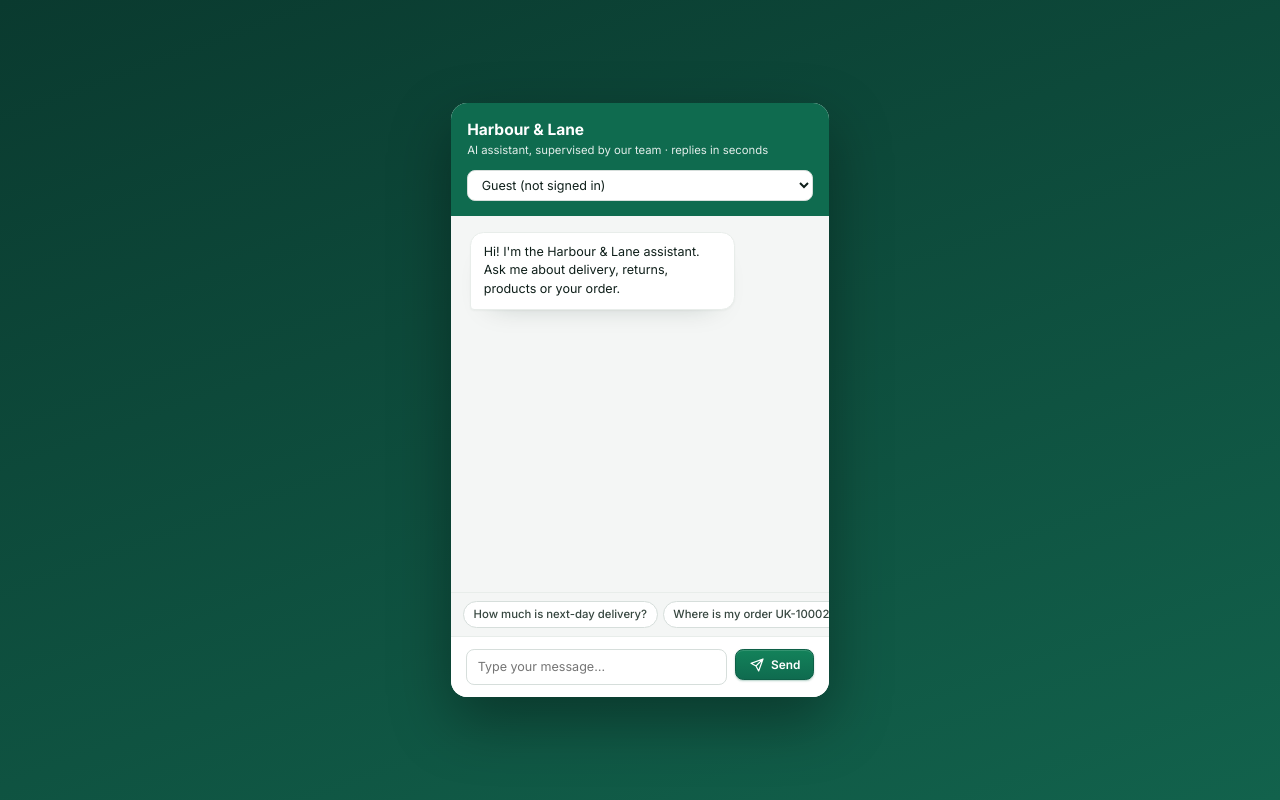
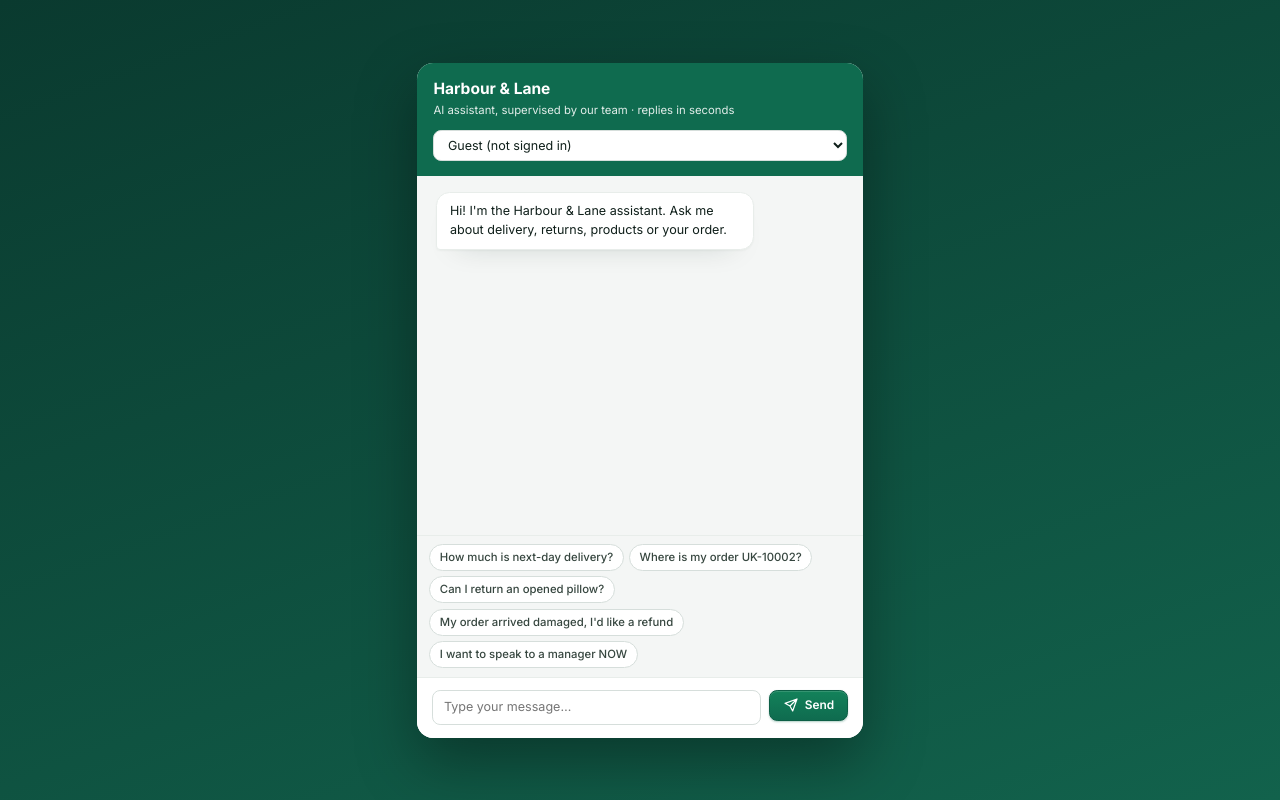
Before and after one commit to khizerabbas01/cadral-ai-ops-agent, a plain HTML site: page frontend/index.html in a window 1280 px wide. Both pictures are taken after a click on the link "Open the customer chat demo". Drawn offline with Linux system fonts and the light colour scheme.

Commit message:
Show every suggestion in the customer chat
The five suggested messages sat in one row that scrolled sideways with
no visible cue, so only the first two could be seen: the refund and the
"speak to a manager" examples were hidden. The row now wraps, and the
chat panel is a little wider and taller so two suggestions fit side by
side on a desktop screen.

Co-Authored-By: Claude Fable 5.2 <noreply@anthropic.com>

```diff
--- a/frontend/assets/styles.css
+++ b/frontend/assets/styles.css
@@ -307,14 +307,15 @@ iframe.report { width: 100%; height: 26rem; border: 1px solid var(--line); borde
 
 /* ---------------------------------------------------------------- customer chat (public page) */
 .chatpage { min-height: 100vh; display: grid; place-items: center; padding: 1.2rem; background: linear-gradient(160deg, var(--green-900), #12624c); }
-.widget { width: min(28rem, 100%); height: min(44rem, 94vh); background: var(--panel); border-radius: 1.2rem; display: flex; flex-direction: column; overflow: hidden; box-shadow: 0 24px 60px rgba(0, 0, 0, .35); }
+.widget { width: min(33rem, 100%); height: min(50rem, 94vh); background: var(--panel); border-radius: 1.2rem; display: flex; flex-direction: column; overflow: hidden; box-shadow: 0 24px 60px rgba(0, 0, 0, .35); }
 .widget > header { background: var(--green-700); color: #fff; padding: 1.1rem 1.2rem; } .widget > header b { font-size: 1.15rem; display: block; } .widget > header span { opacity: .88; font-size: 0.84rem; }
 .widget > header select { margin-top: 0.75rem; color: var(--ink); height: 2.3rem; padding: 0 0.7rem; }
 .widget .msgs { background: var(--bg); }
 .widget .bubble.me { align-self: flex-end; background: var(--green-700); border-color: var(--green-700); color: #fff; border-bottom-right-radius: 0.3rem; }
 .widget .bubble.them { align-self: flex-start; background: var(--panel); border-color: var(--line); cursor: default; border-bottom-left-radius: 0.3rem; border-bottom-right-radius: 1rem; }
-.chips { display: flex; gap: 0.4rem; overflow-x: auto; padding: 0.6rem 0.9rem; background: var(--bg); border-top: 1px solid var(--line); scrollbar-width: thin; }
-.chips .chip { flex: none; }
+/* the suggestions wrap so every one is visible: a sideways-scrolling row hid the refund and escalation examples */
+.chips { display: flex; flex-wrap: wrap; gap: 0.4rem; padding: 0.6rem 0.9rem; background: var(--bg); border-top: 1px solid var(--line); flex: none; }
+.chips .chip { flex: none; max-width: 100%; }
 
 /* ---------------------------------------------------------------- responsive */
 @media (max-height: 760px) {
```
